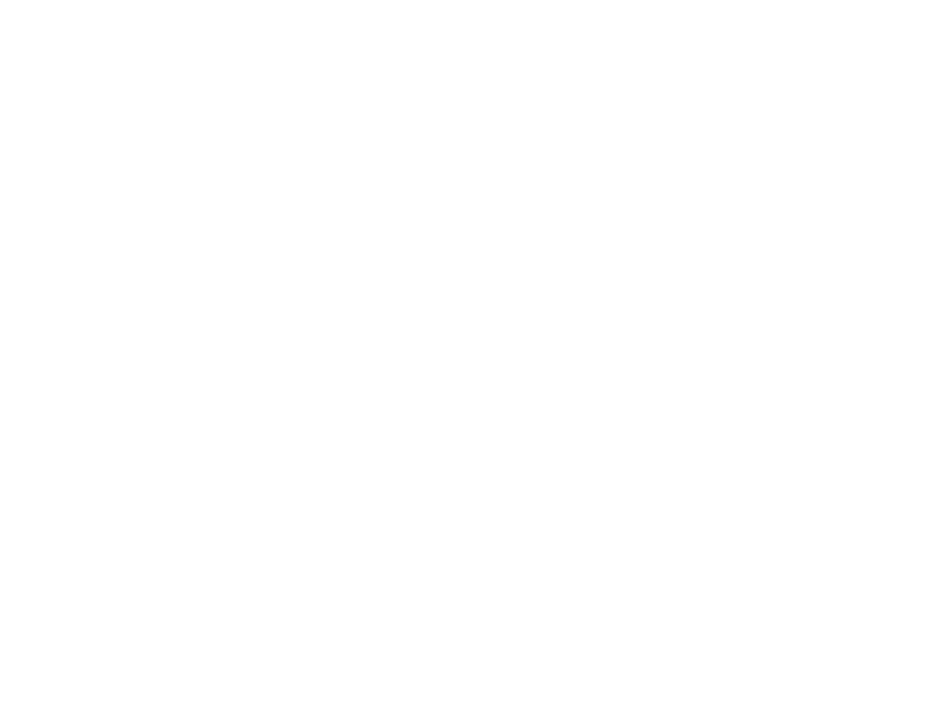
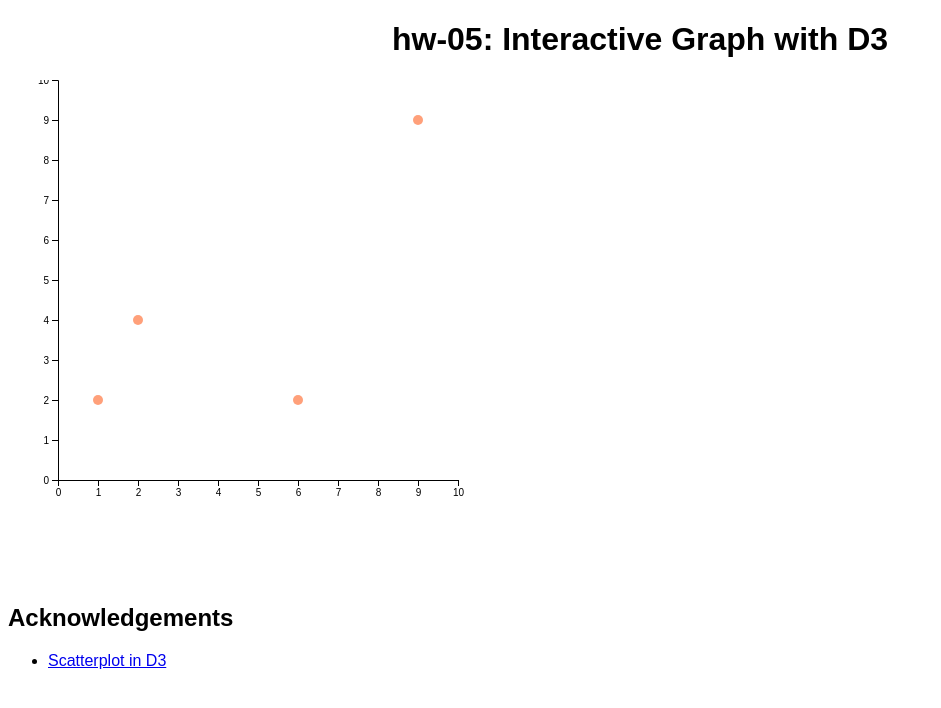
Before and after one commit to DS4200-S23-Class/hw-05-anaelle-noreen, a plain HTML site: page index.html in a window 1280 px wide. Shown: the whole page, without its empty margins (0-941 px from the left). Drawn offline with Linux system fonts and the light colour scheme.

Commit message:
added scatterplot, hover, and click

```diff
--- a/index.html
+++ b/index.html
@@ -3,12 +3,33 @@
 
 <head>
     <meta charset=utf-8/>
+    <link rel = "stylesheet" href = "style.css">
+    <script src='js/d3.v6.1.1/d3.min.js'></script>
+    <title>hw-05</title>
 </head>
 
 
 <body>
+<h1>hw-05: Interactive Graph with D3</h1>
+<div class = 'row'>
+    <div class = 'column1'>
+        <div id = 'scatterplot'>
+        </div>
 
 
+    </div>
+    <div class = 'column2'>
+
+    </div>
+</div>
+<div class = "ack">
+    <h2> Acknowledgements</h2>
+    <ul>
+        <li><a href = "https://d3-graph-gallery.com/graph/scatter_basic.html"> Scatterplot in D3</a></li>
+    </ul>
+</div>
+
+<script src = "main.js"></script>
 </body>
 
 </html>
--- /dev/null
+++ b/main.js
@@ -0,0 +1,119 @@
+
+const FRAME_HEIGHT = 500;
+const FRAME_WIDTH = 500;
+const MARGINS = {left: 50, right: 50, top: 50, bottom: 50};
+
+
+const FRAME1 = d3.select("#scatterplot")
+.append("svg")
+    .attr("height", FRAME_HEIGHT)
+    .attr("width", FRAME_WIDTH)
+    .attr("class", "frame");
+
+// Next, open file
+d3.csv("data/scatter-data.csv").then((data) => {
+
+    // let's check our data
+    console.log(data); //Notice this data has 3 columns
+                        // to access data in a column, use .
+
+    var x = d3.scaleLinear()
+    .domain([0, 10])
+    .range([ 0, FRAME_WIDTH - MARGINS.left - MARGINS.right]);
+
+    // Add X-axis
+    FRAME1.append("g")
+    .attr("transform", "translate(" +  MARGINS.left +","+ (FRAME_HEIGHT - MARGINS.top - MARGINS.bottom) + ")")
+    .call(d3.axisBottom(x));
+
+    // Add Y axis
+    var y = d3.scaleLinear()
+    .domain([0, 10])
+    .range([ FRAME_HEIGHT- MARGINS.top - MARGINS.bottom, 0]);
+
+    FRAME1.append("g")
+    .attr("transform", "translate(" + MARGINS.left + ", 0)")
+    .call(d3.axisLeft(y));
+
+    // Add dots
+    FRAME1.append('g')
+    .selectAll("dot")
+    .data(data)
+    .enter()
+    .append("circle")
+        .attr("class", "circles")
+        .attr("cx", (d) => { return x(d.x) + MARGINS.left; } )
+        .attr("cy", (d) =>{ return y(d.y); } )
+        .attr("r", 5)
+        .style("fill", "lightsalmon");
+
+
+    function handleMouseover(event, d) {
+        // on mouseover, make opaque
+        d.style("fill", "red");
+
+    };
+
+    FRAME1.selectAll(".circles")
+    .on("mouseover", function(d) {
+        d3.select(this).style("fill", "red");
+      })
+      .on("mouseout", function(d) {
+        d3.select(this).style("fill", "lightsalmon");
+      })
+      .on("click", function(d){
+        if(d3.select(this).style('stroke') == 'blue'){
+            d3.select(this).style("stroke", "none");
+        }
+        else{
+            d3.select(this).style("stroke", "blue");
+            d3.select(this).style("stroke-width", "3px");
+
+        }
+      }); //add event listeners
+
+
+
+
+
+
+
+
+
+
+
+
+
+
+
+
+
+
+    // const MAX_Y = d3.max(data, (d) => { return d.x; });
+    // const VIS_WIDTH = FRAME_WIDTH - MARGINS.left - MARGINS.right;
+    // const VIS_HEIGHT = FRAME_HEIGHT - MARGINS.top - MARGINS.bottom
+    // const Y_SCALE = d3.scaleLinear() // linear scale because we have
+    // // linear data
+    //     .domain([MAX_Y, 0])
+    //     .range([0, VIS_HEIGHT]);
+
+
+    // FRAME1.selectAll("points")
+    // .data(data)
+    // .enter()
+    // .append("circle")
+    //     .attr("cx", (d) => {return d.x + MARGINS.left})
+    //     .attr("cy", (d) => {return (Y_SCALE(d.y) + MARGINS.top);})
+    //     .attr("r", 5)
+    //     .attr("class", "point");
+    // // add our circles with styling
+    // // FRAME1.selectAll("circle")
+    // //     .data(data) // this is passed from  .then()
+    // //     .enter()
+    // //     .append("circle")
+    // //       .attr("cx", (d) => { return d.x; }) // use x for cx
+    // //       .attr("cy", (d) => { return d.y; }) // use y for cy
+    // //       .attr("r", 5)  // set r
+    // //       .attr("fill", (d) => { return d.color; }); // fill by color
+
+  });
--- /dev/null
+++ b/style.css
@@ -0,0 +1,31 @@
+body{
+    font-family: Arial;
+}
+h1{
+    text-align: center;
+}
+
+
+/* Create two unequal columns that floats next to each other*/
+.column1 {
+    float: left;
+    width: 60%;
+  }
+  .column2 {
+    float: right;
+    width: 40%;
+  }
+
+  .row:after {
+    content: "";
+    display: table;
+    clear: both;
+  }
+
+/*
+.circles{
+    fill:lightsalmon
+}
+.circles:hover{
+    fill:blue
+} */
```
Also changed, not shown: 1 other file.
